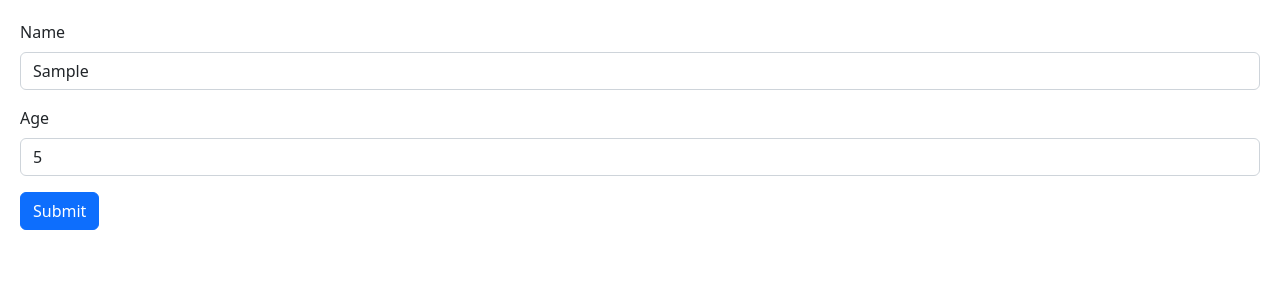
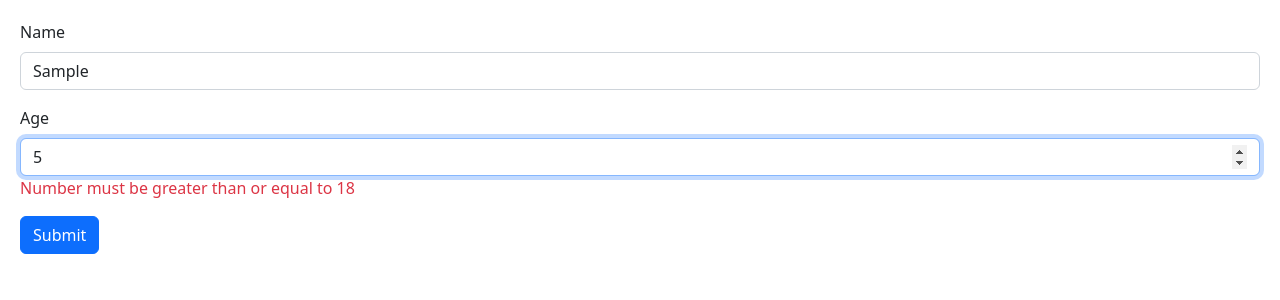
Before and after one commit to darecallad/React18Project, a React (Vite) app in the folder react-app/: page / in a window 1280 px wide. Both pictures are taken after typing "Sample", "5" into the empty fields and a click on the button "Submit". Shown: the top 300 px of the page. Built offline with nearby package versions, Linux system fonts and the light colour scheme.

Commit message:
using validation  and react hook form

```diff
--- a/package.json
+++ b/package.json
@@ -1,7 +1,9 @@
 {
   "dependencies": {
+    "@hookform/resolvers": "^2.9.11",
     "bootstrap": "^5.2.3",
     "react-hook-form": "7.43",
-    "react-icons": "^4.7.1"
+    "react-icons": "^4.7.1",
+    "zod": "^3.20.6"
   }
 }
--- a/react-app/src/components/Form.tsx
+++ b/react-app/src/components/Form.tsx
@@ -1,8 +1,20 @@
-import { useForm } from "react-hook-form";
+import { useForm, FieldValues } from "react-hook-form";
+import { z } from "zod";
+import { zodResolver } from "@hookform/resolvers/zod";
+
+const schema = z.object({
+  name: z.string().min(3, { message: "haha" }),
+  age: z.number().min(18),
+});
+
+type FormData = z.infer<typeof schema>;
 
 const Form = () => {
-  const { register, handleSubmit } = useForm();
-  console.log(register("name"));
+  const {
+    register,
+    handleSubmit,
+    formState: { errors },
+  } = useForm<FormData>({ resolver: zodResolver(schema) });
 
   const onSubmit = (data: FieldValues) => console.log(data);
   return (
@@ -17,17 +29,19 @@
           type="text"
           className="form-control"
         />
+        {errors.name && <p className="text-danger">{errors.name.message}</p>}
       </div>
       <div className="mb-3">
         <label htmlFor="age" className="form-label">
           Age
         </label>
         <input
-          {...register("age")}
+          {...register("age", { valueAsNumber: true })}
           id="age"
           type="number"
           className="form-control"
         />
+        {errors.age && <p className="text-danger">{errors.age.message}</p>}
       </div>
       <button className="btn btn-primary" type="submit">
         Submit
```
Also changed, not shown: 1 other file (tests, documents, lock files or other folders).
